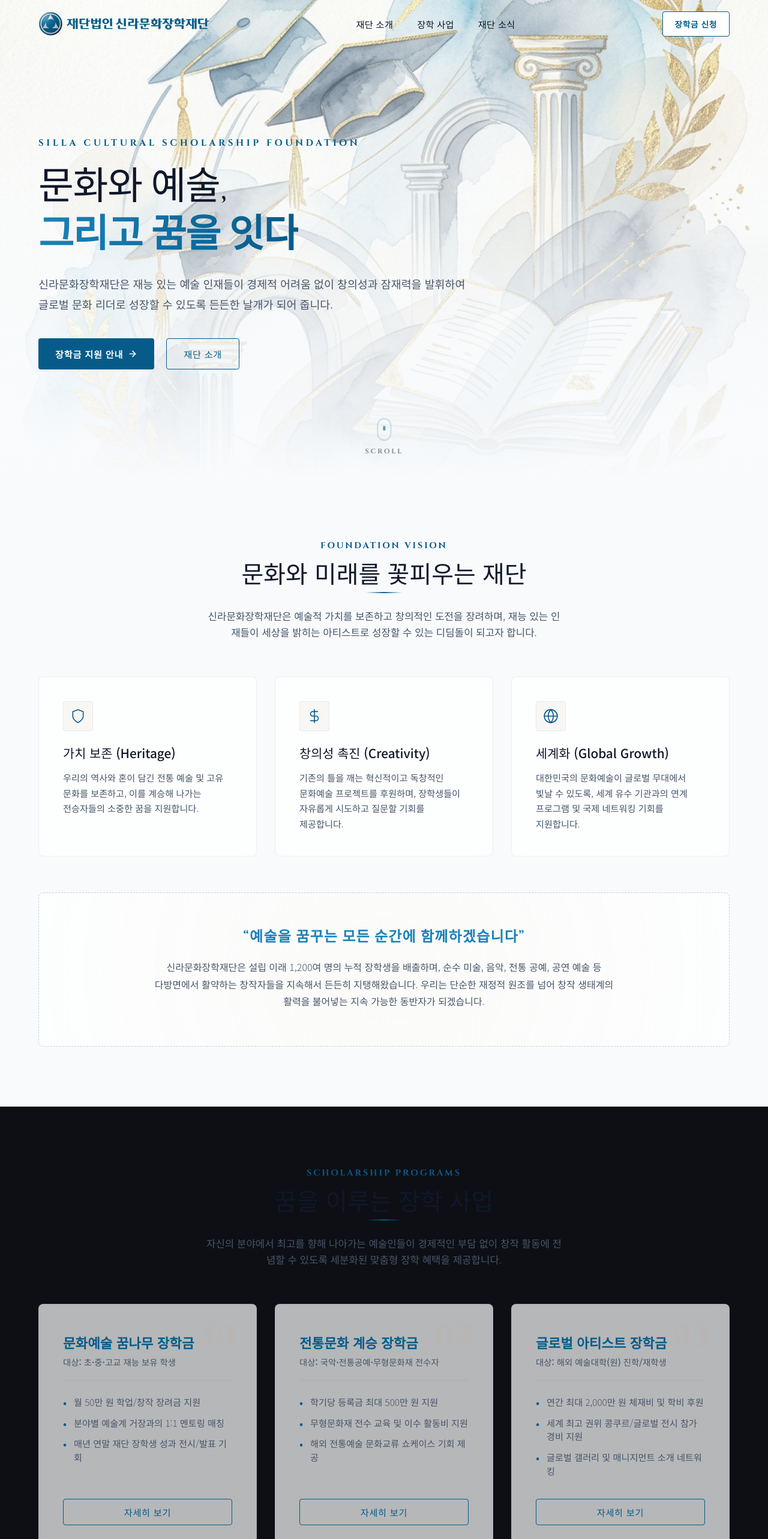
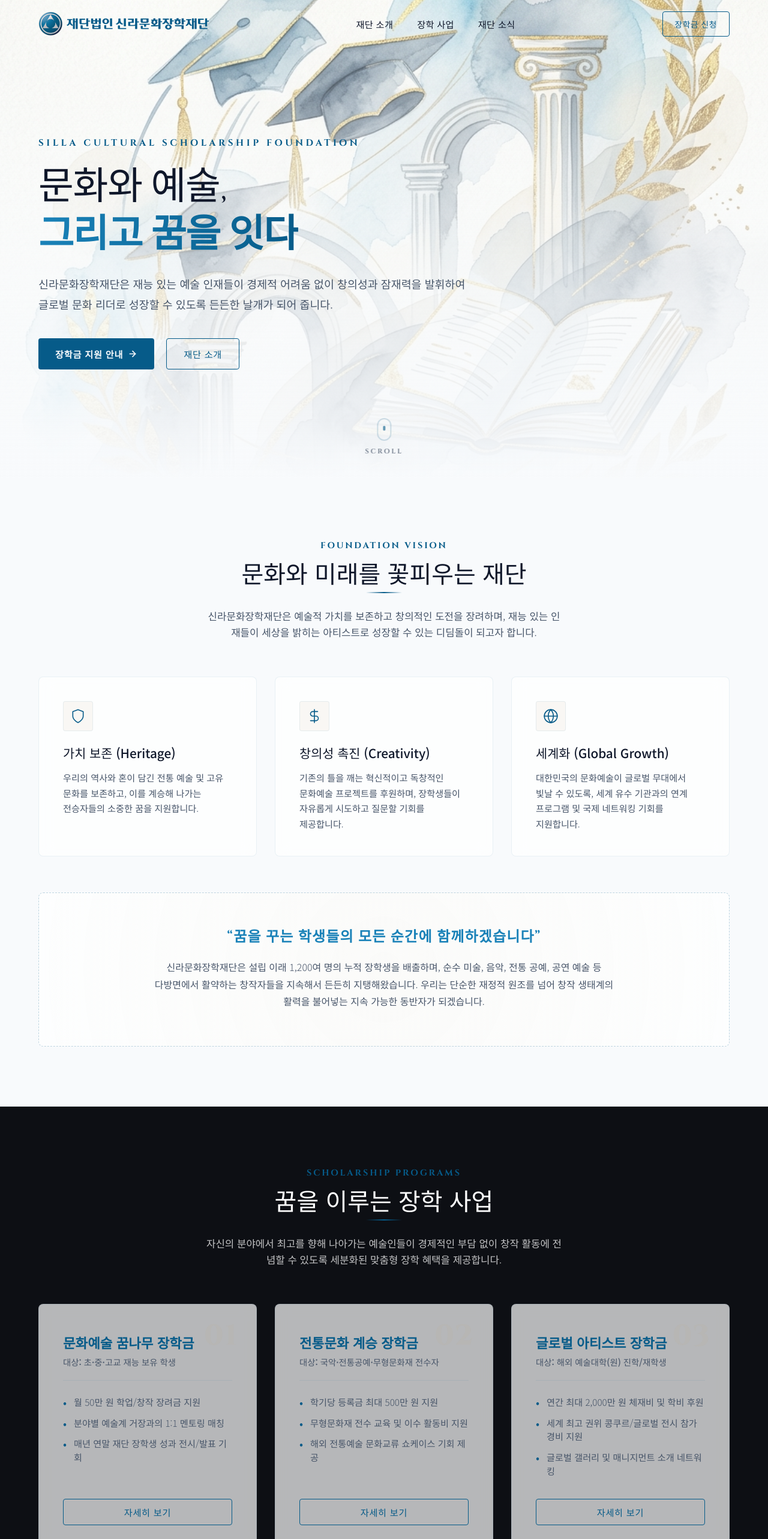
Before and after one commit to Yejin20181292/Cultural-Scholarship, a Vue app: page / in a window 1280 px wide. Shown: the top 2566 px of the page at 60% size. Built offline with nearby package versions, Linux system fonts and the light colour scheme.

Commit message:
텍스트 수정

```diff
--- a/src/components/AboutSection.vue
+++ b/src/components/AboutSection.vue
@@ -54,7 +54,7 @@
 
       <div class="about-summary glass-card reveal" ref="summaryRef">
         <div class="summary-content">
-          <h3 class="summary-title title-serif">“예술을 꿈꾸는 모든 순간에 함께하겠습니다”</h3>
+          <h3 class="summary-title title-serif">“꿈을 꾸는 학생들의 모든 순간에 함께하겠습니다”</h3>
           <p class="summary-text">
             신라문화장학재단은 설립 이래 1,200여 명의 누적 장학생을 배출하며, 순수 미술, 음악, 전통 공예, 공연 예술 등 다방면에서 활약하는 창작자들을 지속해서 든든히 지탱해왔습니다. 우리는 단순한 재정적 원조를 넘어 창작 생태계의 활력을 불어넣는 지속 가능한 동반자가 되겠습니다.
           </p>
--- a/src/components/Navbar.vue
+++ b/src/components/Navbar.vue
@@ -180,19 +180,6 @@ onUnmounted(() => {
   padding: 10px 20px;
   font-size: 0.85rem;
   border-radius: 4px;
-  background-color: #ffffff;
-  color: var(--primary-color) !important;
-  border: 1px solid var(--primary-color) !important;
-  box-shadow: 0 2px 8px rgba(6, 91, 137, 0.06);
-  font-weight: 600;
-  transition: all var(--transition-normal);
-}
-
-.apply-btn:hover {
-  background-color: var(--primary-color) !important;
-  color: #ffffff !important;
-  box-shadow: 0 4px 12px rgba(6, 91, 137, 0.15);
-  transform: translateY(-1px);
 }
 
 /* Mobile Toggle Hamburger */
--- a/src/components/ScholarshipPrograms.vue
+++ b/src/components/ScholarshipPrograms.vue
@@ -184,6 +184,14 @@ onMounted(() => {
   background-color: #0d0f14;
   border-top: 1px solid var(--border-color);
   border-bottom: 1px solid var(--border-color);
+}
+
+.section-title {
+  color: #ffffff;
+}
+
+.section-description {
+  color: rgba(255, 255, 255, 0.75);
 }
 
 .programs-grid {
```
